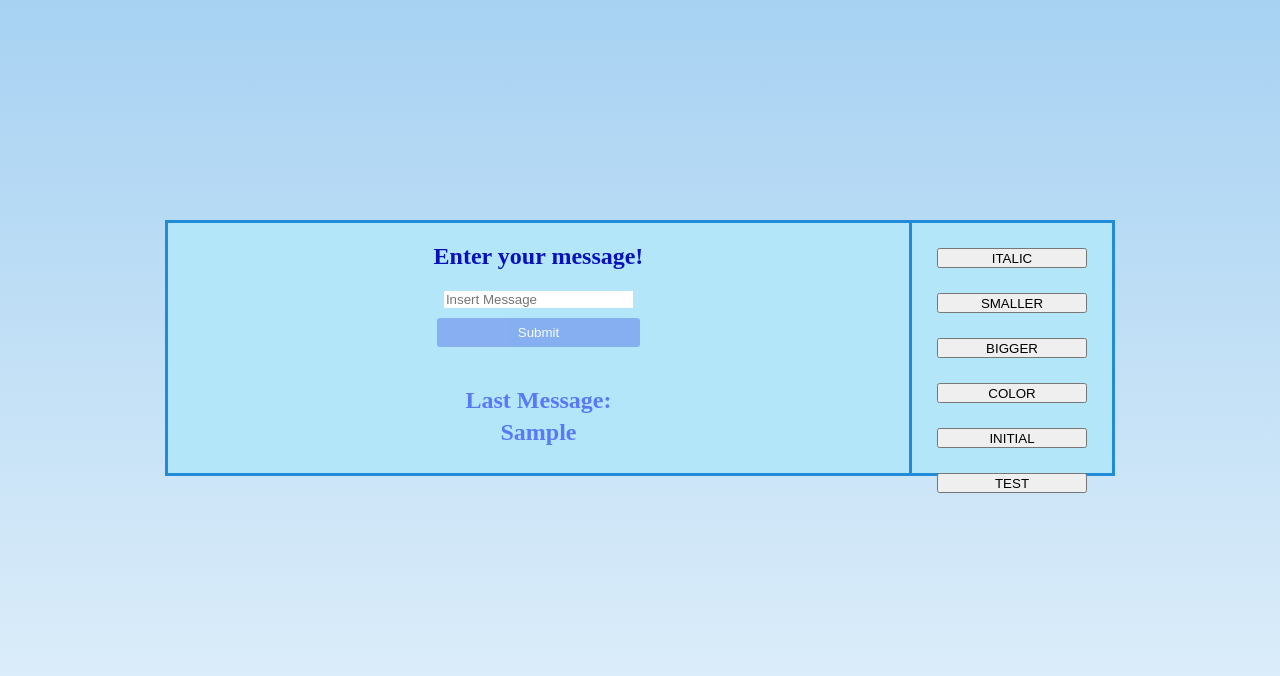
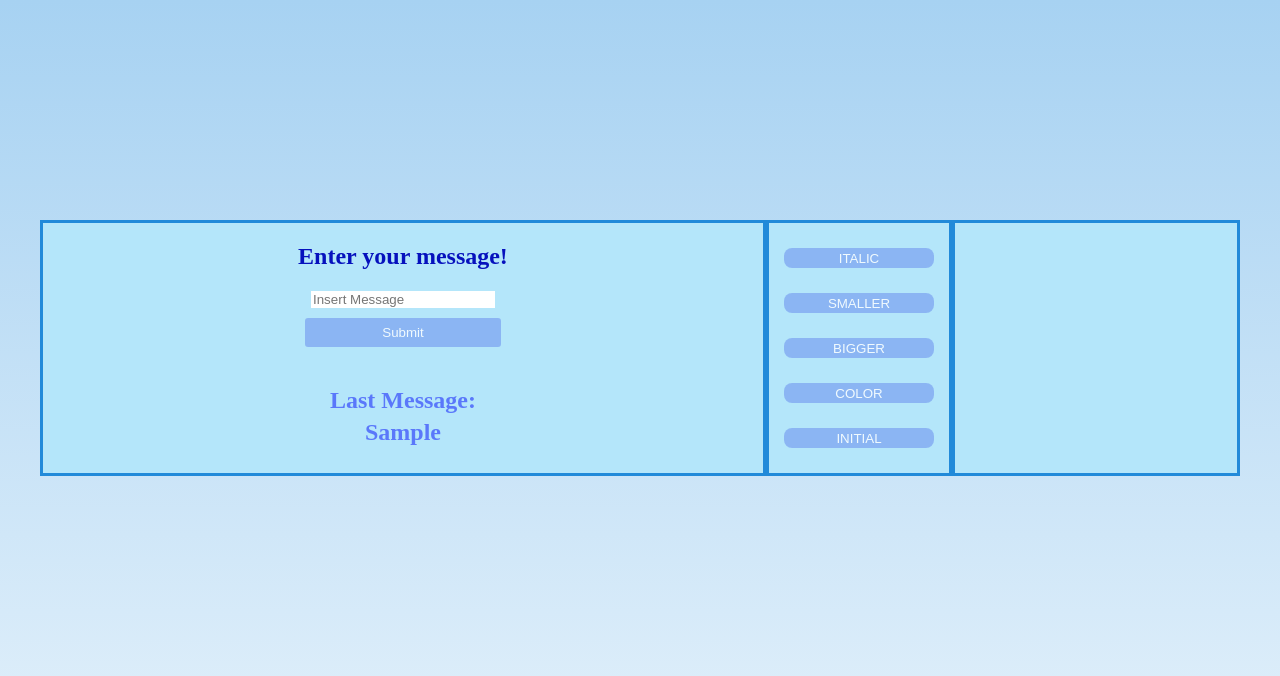
Before and after one commit to Alex-Goncalves/Last-Message, a plain HTML site: page index.html in a window 1280 px wide. Both pictures are taken after typing "Sample" into the empty fields and a click on the button "Submit". Drawn offline with Linux system fonts and the light colour scheme.

Commit message:
Add files via upload

```diff
--- a/index.html
+++ b/index.html
@@ -21,15 +21,15 @@
             <h2 id="lastMessage">Hello World</h2>
         </div>
 
-        <div class="container" id="container-right">
+        <div class="container" id="container-middle">
             <button class="buttons" onclick="italic()">ITALIC</button>
             <button class="buttons" onclick="smaller()">SMALLER</button>
             <button class="buttons" onclick="bigger()">BIGGER</button>
             <button class="buttons" onclick="color()">COLOR</button>
             <button class="buttons" onclick="initial()">INITIAL</button>
-            <button class="buttons" onclick="test()">TEST</button>
+        </div>
 
-        </div>
+        <div class="container" id="container-right"></div>
 
     </section>
 
--- a/script.js
+++ b/script.js
@@ -1,42 +1,58 @@
 function submitText() {
     let message = document.getElementById("message").value;
     if (message !== "") {
+        document.getElementById('lastMessage').style.fontSize = '24px';
+        document.getElementById('lastMessage').style.fontStyle = "normal";
+        document.getElementById('lastMessage').style.color = `rgb(90, 120, 250)`;
         document.getElementById("lastMessage").innerHTML = message;
         document.getElementById('message').value = "";
     }
     else {
         document.getElementById("lastMessage").style.color = 'red';
-        document.getElementById("lastMessage").innerHTML = `Message Invalid!`;
+        document.getElementById("lastMessage").innerHTML = `Invalid Message!`;
     }
 }
 
 function italic() {
+    if (document.getElementById('lastMessage').innerHTML !== 'Invalid Message!') {
         document.getElementById('lastMessage').style.fontStyle = "italic";
+    }
+}
+
+function bigger() {
+    if (document.getElementById('lastMessage').innerHTML !== 'Invalid Message!') {
+        let size = window.getComputedStyle(document.getElementById("lastMessage")).fontSize;
+        let fontSize = parseInt(size);
+        if (fontSize < 40) {
+            document.getElementById('lastMessage').style.fontSize = `${fontSize + 2}px`;
+        }
+    }
+}
+
+function smaller() {
+    if (document.getElementById('lastMessage').innerHTML !== 'Invalid Message!') {
+        let size = window.getComputedStyle(document.getElementById("lastMessage")).fontSize;
+        let fontSize = parseInt(size);
+        if (fontSize > 12) {
+            document.getElementById('lastMessage').style.fontSize = `${fontSize - 2}px`;
+        }
+    }
 }
 
 function color() {
+    if (document.getElementById('lastMessage').innerHTML !== 'Invalid Message!') {
         let c1 = (Math.floor(Math.random() * 251)).toString();
         let c2 = (Math.floor(Math.random() * 251)).toString();
         let c3 = (Math.floor(Math.random() * 251)).toString();
         document.getElementById('lastMessage').style.color = `rgb(${c1}, ${c2}, ${c3})`;
     }
-
-function bigger() {
-    document.getElementById('lastMessage').style.fontSize = '30px';
 }
 
-function smaller() {
-    document.getElementById("lastMessage").style.fontSize = '17px';
-}
 
 function initial() {
+    if (document.getElementById('lastMessage').innerHTML !== 'Invalid Message!') {
         document.getElementById('lastMessage').style.fontSize = '24px';
         document.getElementById('lastMessage').style.fontStyle = "normal";
         document.getElementById('lastMessage').style.color = `rgb(90, 120, 250)`;
     }
-
-function test() {
-    let size = window.getComputedStyle(document.getElementById("lastMessage")).fontSize;
-    let fontSize = parseInt(size);
-    document.getElementById('lastMessage').style.fontSize = `${fontSize + 2}px`;
 }
--- a/style.css
+++ b/style.css
@@ -8,8 +8,7 @@ body{
     margin-right: auto;
     text-align: center;
     height: 255px;
-    width: 950px;
-
+    width: 1200px;
 }
 
 .container{
@@ -19,12 +18,18 @@ body{
 }
 
 #container-left{
-    width: 78%;
+    width: 60%;
+    float: left;
+}
+
+#container-middle{
+    width: 15%;
     float: left;
 }
 
 #container-right{
-    margin-left: 78%;
+    width: 23.5%;
+    float: left;
 }
 
 #title{
@@ -42,7 +47,7 @@ body{
     width: calc(30% - 20px);
     box-sizing: border-box;
     cursor: pointer;
-    opacity: 0.9;
+    opacity: 0.8;
 }
 
 #button:hover{
@@ -70,4 +75,15 @@ body{
     margin-top: 25px;
     height: 20px;
     width: 150px;
+    cursor: pointer;
+    background-color: rgb(130, 170, 242);
+    border: none;
+    color: white;
+    box-sizing: border-box;
+    opacity: 0.8;
+    border-radius: 8px;
 }
+
+.buttons:hover{
+    opacity: 1;
+}
```
Lines whose indentation alone changed are shown as unchanged.
